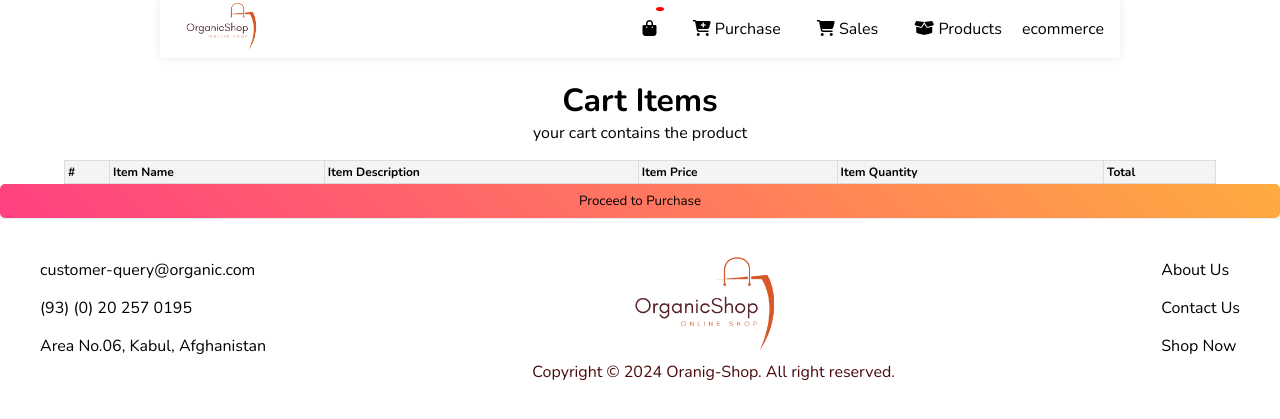
After one commit to Esmat-Farjad/ecommerce, a Django app: page /store/cart-detail/ in a window 1280 px wide. The commit adds this page. Shown: the top 419 px of the page. Run offline with Django 4.2, Linux system fonts and the light colour scheme; a user stored in the database is signed in; lists and menus that the app fills with data are empty; some libraries are stand-ins or nearby versions.

Commit message:
cart created

```diff
--- a/store/admin.py
+++ b/store/admin.py
@@ -1,10 +1,8 @@
 from django.contrib import admin
-from .models import Store, CustomUser,Category,Product, Cart,cartItem, Sale
+from .models import Store, CustomUser,Category,Product, Sale
 # Register your models here.
 admin.site.register(Store)
 admin.site.register(CustomUser)
 admin.site.register(Category)
 admin.site.register(Product)
 admin.site.register(Sale)
-admin.site.register(Cart)
-admin.site.register(cartItem)
--- a/store/static/css/style.css
+++ b/store/static/css/style.css
@@ -723,4 +723,27 @@ hr {
     border-bottom-right-radius: 50px;
     background-image: linear-gradient(45deg, #ffab40, #ff4081);
   }
+}
+
+.card-link {
+  color: rgb(34, 42, 53);
+}
+
+.card-link:hover {
+  color: gray;
+}
+
+.cart-badge-holder {
+  position: relative;
+}
+
+.cart-badge {
+  position: absolute;
+  top: -50%;
+  right: -50%;
+  padding: 2px 4px;
+  background-color: red;
+  border-radius: 50%;
+  font-size: 8px;
+  color: white;
 }/*# sourceMappingURL=style.css.map */
--- a/store/static/css/style.scss
+++ b/store/static/css/style.scss
@@ -613,3 +613,23 @@ hr{
     }
   }
 }
+
+.card-link{
+  color: rgb(34, 42, 53);
+}
+.card-link:hover{
+  color: gray;
+}
+.cart-badge-holder{
+  position: relative;
+}
+.cart-badge{
+  position: absolute;
+  top: -50%;
+  right: -50%;
+  padding: 2px 4px;
+  background-color: red;
+  border-radius: 50%;
+  font-size: 8px;
+  color: white;
+}
--- /dev/null
+++ b/store/templates/cart_detail.html
@@ -0,0 +1,38 @@
+{% extends 'main/base.html' %}
+{% load static %}
+{% load humanize %}
+{% block content %}
+<div class="cart-detail">
+    <div class="heading">
+        <h1 class="title">Cart Items</h1>
+        <p class="text">your cart contains the product</p>
+    </div>
+    <div class="detail-container">
+        <table class="table">
+            <thead>
+                <th>#</th>
+                <th>Item Name</th>
+                <th>Item Description</th>
+                <th>Item Price</th>
+                <th>Item Quantity</th>
+                <th>Total</th>
+            </thead>
+            <tbody>
+                {% for item in cart_item %}
+                <tr>
+                    <td>{{forloop.counter}}</td>
+                    <td>{{item.product.name}}</td>
+                    <td>{{item.product.description}}</td>
+                    <td>{{item.product.price}}</td>
+                    <td>{{item.quantity.quantity}}</td>
+                    <td>{{item.total}}</td>
+                </tr>
+                {% endfor %}
+            </tbody>
+        </table>
+    </div>
+    <div class="button-holder">
+        <button class="btn">Proceed to Purchase</button>
+    </div>
+</div>
+{% endblock content %}
--- a/store/templates/includes/navbar.html
+++ b/store/templates/includes/navbar.html
@@ -13,9 +13,9 @@
             <ul class="menu-content">
                 {% if user.is_authenticated %}
                 <li class="nav-link">
-                    <a href="{% url 'store:cart_item' %}">
-                        <span id="item_count"></span>
+                    <a href="{% url 'store:cart_detail' %}" class="cart-badge-holder">
                         <i class="fa-solid fa-bag-shopping"></i>
+                        <span class="cart-badge" id="num_item"></span>
                     </a>
                 </li>
                 <li class="nav-link"><a href="{% url 'store:purchase' %}" ><i class="fa-solid fa-cart-plus"></i>&nbsp;Purchase</a></li>
--- a/store/templates/main/base.html
+++ b/store/templates/main/base.html
@@ -4,7 +4,6 @@
 <head>
     <meta charset="UTF-8">
     <meta name="viewport" content="width=device-width, initial-scale=1.0">
-    <script src="https://code.jquery.com/jquery-3.6.0.min.js"></script>
     <link rel="stylesheet" href="https://cdnjs.cloudflare.com/ajax/libs/font-awesome/6.6.0/css/all.min.css"/>
     <link rel="stylesheet" href="https://cdnjs.cloudflare.com/ajax/libs/font-awesome/6.6.0/css/fontawesome.min.css"/>
     <link rel="stylesheet" href="../../static/css/style.css">
--- a/store/urls.py
+++ b/store/urls.py
@@ -17,20 +17,22 @@ urlpatterns = [
     path('stockRoute/<flag>', views.stockRoute, name='stockRoute'),
     path('update_stock/', views.update_stock, name='update_stock'),
     path('sale_search/', views.sale_search, name='sale_search'),
-    path('addToCart/', views.addToCart, name='addToCart'),
-    path('cart_item/', views.cart_item, name='cart_item'),
-    path('update_quantity/', views.update_quantity, name='update_quantity'),
-    path('purchaseItem/', views.purchaseItem, name='purchaseItem'),
-    path('RemoveCartIem/<pid>', views.RemoveCartIem, name='RemoveCartIem'),
-    path('purchaseSearch/', views.purchaseSearch, name='purchaseSearch'),
     path('sale_info/', views.sale_info, name='sale_info'),
-    path('getItemInfo/',views.getItemInfo, name='getItemInfo'),
     path('summeryByDate/', views.summeryByDate, name='summeryByDate'),
     path('buyItem/', views.buyItem, name='buyItem'),
     path('buyRoute/<dataItem>', views.buyRoute, name='buyRoute'),
     path('saleItem/', views.saleItem, name='saleItem'),
     path('forgotPassword/', views.forgotPassword, name='forgotPassword'),
     path('verifyOtp/', views.verifyOtp, name='verifyOtp'),
-
+    path(
+        'sale/add/<int:pid>',
+        views.add_to_card,
+        name="add_to_cart"
+    ),
+    path(
+        'cart-detail/',
+        views.cart_detail,
+        name='cart_detail'
+    ),
 
 ]
--- a/store/views.py
+++ b/store/views.py
@@ -4,10 +4,10 @@ import math
 
 import random
 from django.http import JsonResponse
-from django.shortcuts import redirect, render
+from django.shortcuts import redirect, render, get_object_or_404
 from django.contrib import messages
 from django.contrib.auth import authenticate, login, logout
-from .models import Cart, Category, CustomUser, Sale, Product, cartItem
+from .models import Category, CustomUser, Sale, Product
 from .forms import ProductSearchForm, PurchaseProductForm, UserCreationForm
 from django.db.models import Q
 from django.core.paginator import Paginator, EmptyPage, PageNotAnInteger
@@ -64,16 +64,16 @@ def signin(request):
     return render(request, 'signin.html', context)
 @login_required
 def sales(request):
-    product = Product.objects.select_related('category')
+    product_list = Product.objects.all().order_by('-id')
     search_form = ProductSearchForm()
     if 'query' in request.GET:
         search_form = ProductSearchForm(request.GET)
         if search_form.is_valid():
             query = search_form.cleaned_data['query']
-            product = Product.objects.filter(name__icontains=query)
+            product_list = Product.objects.filter(name__icontains=query)
 
     # setting up paginator
-    p = Paginator(product, 14)
+    p = Paginator(product_list, 14)
     #creating paginator
     page_number = request.GET.get('page')
     #getting the desire page number from the url
@@ -85,9 +85,48 @@ def sales(request):
         #if page number is not an integer then assign the first page
     except EmptyPage:
         #if the page i empty then return the last page
+
         page_obj = p.page(p.num_pages)
-    context = {'page_obj':page_obj,'search_form':search_form}
+    cart_length = 0
+    if request.session.get('cart',{}):
+        cart = request.session.get('cart',{})
+        cart_length = len(cart)
+    context = {
+        'page_obj':page_obj,
+        'search_form':search_form,
+        'num_item':cart_length
+        }
+
     return render(request, 'sales.html',context)
+
+
+@login_required
+def add_to_card(request,pid):
+    if request.method == 'POST':
+        product = get_object_or_404(Product, id=pid)
+        cart = request.session.get('cart',{})
+        if str(product.id) in cart:
+            cart[str(product.id)]  += 1
+        else:
+            cart[str(product.id)] = 1
+        request.session['cart'] = cart
+
+        data = {'cart':cart,'num_item':len(cart)}
+        return JsonResponse(data, safe=False)
+
+def cart_detail(request):
+    cart = request.session.get('cart',{})
+    products = Product.objects.filter(id__in=cart.keys())
+    cart_item = []
+    for product in products:
+        quantity = cart[str(product.id)]
+        total_price =(quantity['quantity'] * product.price)
+        cart_item.append({'product':product,'quantity':quantity,'total':total_price})
+    context = {
+        'cart_item':cart_item
+    }
+    return render(request,'cart_detail.html',context)
+
 
 def signout(request):
     logout(request)
@@ -256,113 +295,6 @@ def sale_search(request):
         context = {'product':product}
         return render(request, 'sales.html', context)
 
-def addToCart(request):
-    if request.method == 'POST':
-        iid = request.POST['itemId']
-        u = request.user.id
-        #TRYING TO GET THE CUSTOMER CART START
-        try:
-            myCartId = Cart.objects.values_list('id', flat=True).get(customer = u)
-            #TRYING TO CHECK WHETHER THE ITEM EXIST IN THE CART OR NOT START
-            try:
-                cartId = cartItem.objects.values_list('id', flat=True).get(product_id=iid)
-                qty = cartItem.objects.values_list('quantity', flat=True).get(product_id=iid)
-                qty += 1
-                cartItem.objects.filter(id=cartId).update(quantity=qty)
-                messages.success(request, "quantity updated")
-            except cartItem.DoesNotExist:
-                new_record = cartItem(product_id=iid, quantity=1, cart_id=myCartId)
-                new_record.save()
-                messages.success(request, "product added to cart")
-            #TRYING TO CHECK WHETHER THE ITEM EXIST IN THE CART OR NOT END
-        except Cart.DoesNotExist:
-            obj = Cart(customer_id = u)
-            obj.save()
-            new_record = cartItem(product_id=iid, quantity=1, cart_id=obj.id)
-            new_record.save()
-            messages.success(request, "Product added to your cart successfully ! ")
-        #TRYING TO GET THE CUSTOMER CART ENDS
-        customer_cart = Cart.objects.values_list('id', flat=True).get(customer_id=u)
-        cart_item = cartItem.objects.filter(cart_id=customer_cart).count()
-        message = "success"
-        status = 200
-        data = {"message":message, "status":status, "cart_item":cart_item}
-        return JsonResponse(data, safe=False)
-
-def cart_item(request):
-    cart_id = Cart.objects.values_list('id').get(customer_id = request.user.id)
-    products=cartItem.objects.select_related('product').filter(cart_id=cart_id)
-    context = {'products':products}
-    return render(request, 'cart_item.html', context)
-
-def update_quantity(request):
-    if request.method =='POST':
-        qty = request.POST['quantity']
-        cartItemId = request.POST['cartItemId']
-        cartItem.objects.filter(id=cartItemId).update(quantity=qty)
-
-        data = {'quantity':qty, 'cart_item_id':cartItemId}
-    return JsonResponse(data, safe=False)
-
-def purchaseItem(request):
-    user_id = request.user.id
-    my_cart_id = Cart.objects.values_list('id', flat=True).get(customer_id=user_id)
-    my_cart_item = cartItem.objects.select_related('product').filter(cart_id = my_cart_id)
-
-
-
-    my_list=[]
-
-    for val in my_cart_item:
-        total_price = int(val.quantity) * int(val.product.price)
-        profit=int(val.product.price) - int(val.product.rate)
-        total_profit = profit * val.quantity
-        stock = int(val.product.stock) - int(val.quantity)
-        new_record=Sale(quantity=val.quantity, total_price=total_price,  total_profit=total_profit, cart_id=my_cart_id, product_id=val.product.id )
-        new_record.save()
-        my_list.append(new_record)
-        Product.objects.filter(id=val.product.id).update(stock=stock)
-
-    messages.success(request, "stock updated, Sale Table created")
-    store_info = CustomUser.objects.select_related('store').get(id=user_id)
-    print(store_info.store)
-    payment = 0
-    for  i in my_list:
-        payment = payment + i.total_price
-    context = {'sold_products': my_list,'store_info':store_info,'payment':payment}
-
-    cartItem.objects.filter(cart_id = my_cart_id).delete()
-
-    messages.success(request, "Your Cart item has been Removed")
-
-    return render(request, 'sale_item.html', context)
-
-def RemoveCartIem(request, pid):
-    if pid:
-        cartItem.objects.filter(id=pid).delete()
-        cart_id = Cart.objects.values_list('id').get(customer_id = request.user.id)
-    products=cartItem.objects.select_related('product').filter(cart_id=cart_id)
-    context = {'products':products}
-    return render(request, 'cart_item.html', context)
-
-def purchaseSearch(request):
-    goods = ''
-    if request.method == 'POST':
-        item = request.POST['search']
-        product = Product.objects.filter(Q(name__icontains=item) |  Q(description__icontains=item))
-        goods = product
-
-    p = Paginator(goods, 5)
-    page_number = request.GET.get('page')
-    try:
-        page_obj = p.get_page(page_number)
-    except PageNotAnInteger:
-        page_obj = p.page(1)
-    except EmptyPage:
-        page_obj = p.page(p.num_pages)
-
-    context = {'page_obj':page_obj}
-    return render(request, 'purchase.html', context)
 
 def sale_info(request):
     if request.method == 'POST':
@@ -394,21 +326,6 @@ def sale_info(request):
     context = {'page_obj':page_obj}
     return render(request, 'includes/sale_info.html', context)
 
-def getItemInfo(request):
-    if request.method == 'POST':
-        pid = request.POST['pid']
-        productId = Sale.objects.values_list('product', flat=True).get(id=pid)
-        productInfo = Product.objects.filter(id=productId).values()
-
-        cartId = Sale.objects.values_list('cart', flat=True).get(id=pid)
-        customer_id = Cart.objects.values_list('customer', flat=True).get(id=cartId)
-
-        customer_info = CustomUser.objects.values().get(id=customer_id)
-        print(customer_info)
-        saleProduct = Sale.objects.select_related('product').filter(id = pid).values()
-        data = {'saleProduct':list(saleProduct), 'customerInfo':customer_info, 'productInfo':list(productInfo)}
-
-        return JsonResponse(data, safe=False)
 
 def summeryByDate(request):
     if request.method == 'POST':
```
Also changed, not shown: store/models.py (+0 -15 lines), store/static/js/script.js (added, +33 -0 lines), store/templates/cart_item.html (deleted, +0 -106 lines), store/templates/sales.html (+6 -2 lines), db.sqlite3, store/migrations/0018_remove_cartitem_cart_remove_sale_cart_and_more.py (added), 1 other file.
